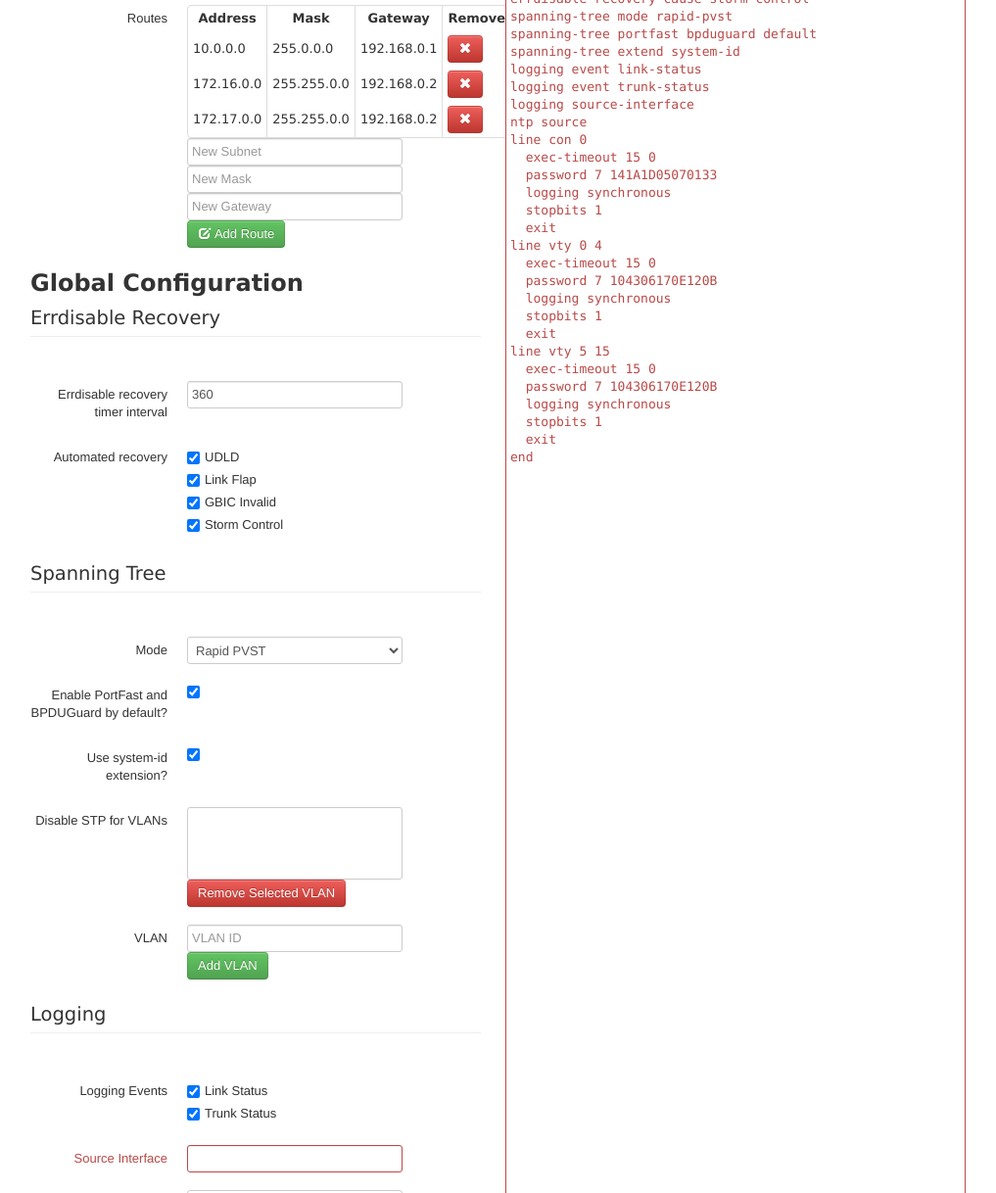
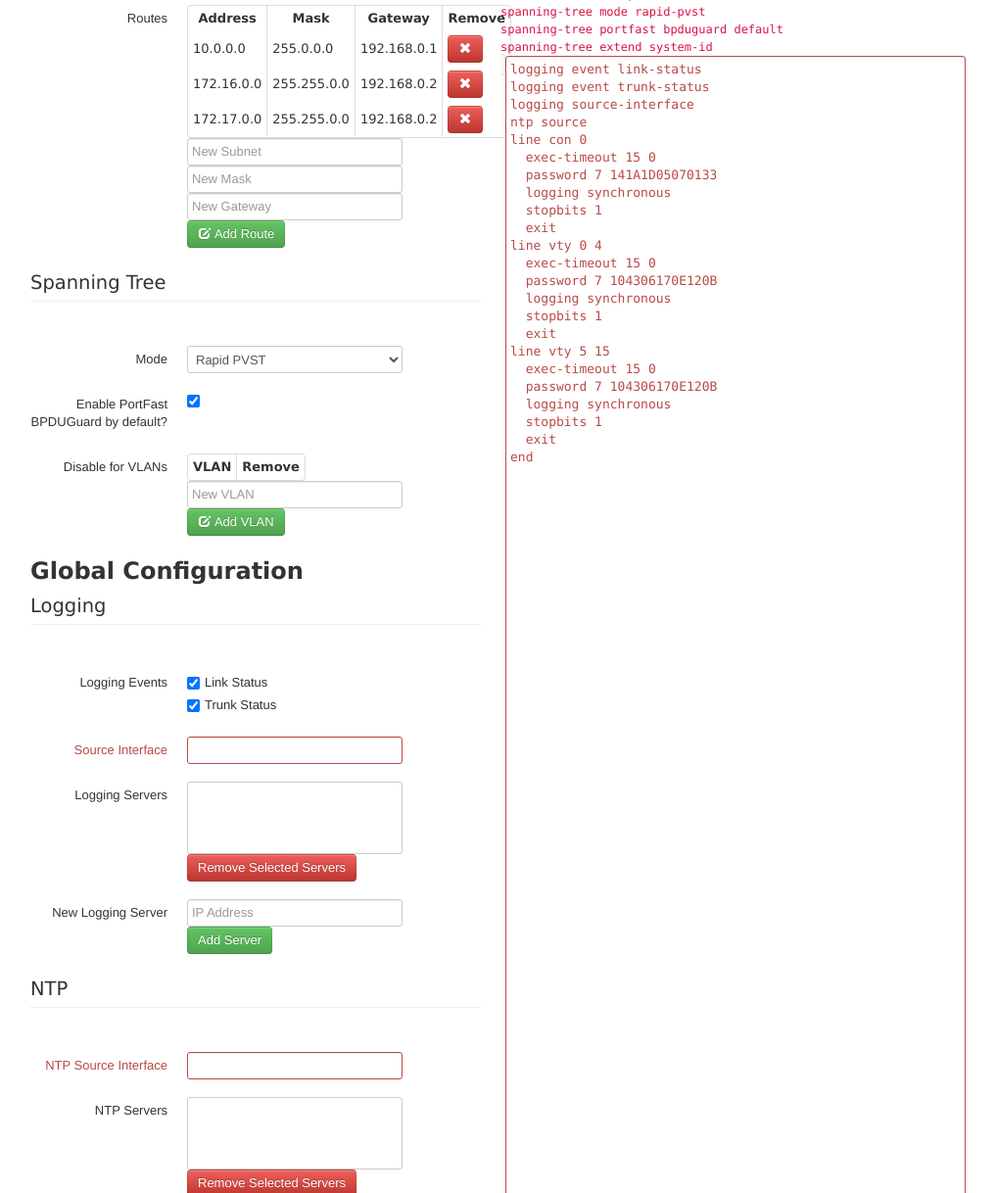
Before and after one commit to optiz0r/scgen, a plain HTML site: page index.html in a window 1280 px wide. Shown: the part 805-2023 px from the top of the page at 98% size, without its empty margins (139-1156 px from the left). Drawn offline with Linux system fonts and the light colour scheme.

Commit message:
Add spanning-tree UI

```diff
--- a/configs/models.json
+++ b/configs/models.json
@@ -277,8 +277,98 @@
                                 ]
                             }
                         ]
+                    },
+                    {
+                        "name": "Errdisable Recovery",
+                        "hidden": true,
+                        "groups": [
+                            {
+                                "name": "Recovery timer interval",
+                                "command": "errdisable_recovery_interval",
+                                "hidden": true,
+                                "ui": "number",
+                                "value": 300,
+                                "validation": {
+                                    "min": 10,
+                                    "max": 86400
+                                }
+                            },
+                            {
+                                "name": "Recovery from",
+                                "command": "errdisable_recovery_cause",
+                                "hidden": true,
+                                "ui": "checkboxgroup",
+                                "fields": [
+                                    {
+                                        "name": "UDLD",
+                                        "hidden": true,
+                                        "value": "udld",
+                                        "enabled": true
+                                    },
+                                    {
+                                        "name": "Link flap",
+                                        "hidden": true,
+                                        "value": "link-flap",
+                                        "enabled": true
+                                    },
+                                    {
+                                        "name": "Invalid GBIC",
+                                        "hidden": true,
+                                        "value": "gbic-invalid",
+                                        "enabled": true
+                                    },
+                                    {
+                                        "name": "Storm control",
+                                        "hidden": true,
+                                        "value": "storm-control",
+                                        "enabled": true
+                                    }
+                                ]
+                            }
+                        ]
+                    },
+                    {
+                        "name": "Spanning Tree",
+                        "hidden": false,
+                        "groups": [
+                            {
+                                "name": "Mode",
+                                "command": "spanningtree_mode",
+                                "hidden": false,
+                                "ui": "select",
+                                "selected": "rapid-pvst",
+                                "values": {
+                                    "rapid-pvst": "Rapid PVST",
+                                    "pvst": "PVST",
+                                    "mst": "MST"
+                                }
+                            },
+                            {
+                                "name": "Enable PortFast BPDUGuard by default?",
+                                "command": "spanningtree_portfast_bpduguard_default",
+                                "hidden": false,
+                                "ui": "checkbox",
+                                "value": false,
+                                "enabled": true
+                            },
+                            {
+                               "name": "Use System ID extension?",
+                               "command": "spanningtree_extend",
+                               "hidden": true,
+                               "ui": "checkbox",
+                               "value": false,
+                               "enabled": true
+                            },
+                            {
+                                "name": "Disable for VLANs",
+                                "command": "spanningtree_disable",
+                                "hidden": false,
+                                "ui": "stpdisable",
+                                "values": [
+                                ]
+                            }
+                        ]
                     }
-
                 ]
             },
             {
--- a/index.html
+++ b/index.html
@@ -108,10 +108,10 @@
                                                     </tbody>
                                                 </table>
                                                 <div class="parent">
-                                                    <input type="text" placeholder="New Hostname" ng-model="new_host" />
-                                                    <input type="text" placeholder="New IP Address" ng-model="new_address" ng-pattern="validation.ip" />
+                                                    <input type="text" placeholder="New Hostname" ng-model="hosts.new_host" />
+                                                    <input type="text" placeholder="New IP Address" ng-model="hosts.new_address" ng-pattern="validation.ip" />
                                                     <div>
-                                                        <button class="btn btn-success" ng-click="hosts.add($event, group, new_host, new_address);">
+                                                        <button class="btn btn-success" ng-click="hosts.add($event, group);">
                                                             <i class="icon-edit icon-white"></i> Add/Edit Host
                                                         </button>
                                                     </div>
@@ -141,12 +141,40 @@
                                                     </tbody>
                                                 </table>
                                                 <div class="parent">
-                                                    <input type="text" placeholder="New Subnet" ng-model="new_subnet" ng-pattern="validation.ip" />
-                                                    <input type="text" placeholder="New Mask" ng-model="new_mask" ng-pattern="validation.ip" />
-                                                    <input type="text" placeholder="New Gateway" ng-model="new_gateway" ng-pattern="validation.ip" />
+                                                    <input type="text" placeholder="New Subnet" ng-model="routes.new_subnet" ng-pattern="validation.ip" />
+                                                    <input type="text" placeholder="New Mask" ng-model="routes.new_mask" ng-pattern="validation.ip" />
+                                                    <input type="text" placeholder="New Gateway" ng-model="routes.new_gateway" ng-pattern="validation.ip" />
                                                     <div>
-                                                        <button class="btn btn-success" ng-click="routes.add($event, group, new_subnet, new_mask, new_gateway);">
+                                                        <button class="btn btn-success" ng-click="routes.add($event, group);">
                                                             <i class="icon-edit icon-white"></i> Add Route
+                                                        </button>
+                                                    </div>
+                                                </div>
+                                            </div>
+                                            <div ng-switch-when="stpdisable">
+                                                <table class="table-bordered table-condensed">
+                                                    <thead>
+                                                        <tr>
+                                                            <th>VLAN</th>
+                                                            <th>Remove</th>
+                                                        </tr>
+                                                    </thead>
+                                                    <tbody>
+                                                        <tr ng-repeat="vlan in group.values | orderBy:host">
+                                                            <td>{{vlan}}</td>
+                                                            <td>
+                                                                <button class="btn btn-danger" ng-click="stpdisable.remove($event, group, $index)">
+                                                                    <i class="icon-remove icon-white"></i>
+                                                                </button>
+                                                            </td>
+                                                        </tr>
+                                                    </tbody>
+                                                </table>
+                                                <div class="parent">
+                                                    <input type="text" placeholder="New VLAN" ng-model="stpdisable.new_vlan" />
+                                                    <div>
+                                                        <button class="btn btn-success" ng-click="stpdisable.add($event, group);">
+                                                            <i class="icon-edit icon-white"></i> Add VLAN
                                                         </button>
                                                     </div>
                                                 </div>
@@ -158,92 +186,6 @@
 
                         </div>
                         <h2>Global Configuration</h2>
-
-
-                        <fieldset><!--{{{-->
-                            <legend>Errdisable Recovery</legend>
-
-                            <div class="control-group">
-                                <label class="control-label" for="errdisable_recovery_interval">Errdisable recovery timer interval</label>
-                                <div class="controls">
-                                    <input type="text" id="errdisable_recovery_interval" name="errdisable_recovery_interval" class="global validate not_empty numeric" value="360" />
-                                </div>
-                            </div>
-
-                            <div class="control-group">
-                                <label class="control-label" for="errdisable_recovery_cause">Automated recovery</label>
-                                <div class="controls">
-
-                                    <label class="checkbox" for="errdisable_recovery_udld">
-                                        <input type="checkbox" id="errdisable_recovery_udld" name="errdisable_recovery_cause" value="udld" checked="checked" class="global" />
-                                        UDLD
-                                    </label>
-                                    <label class="checkbox" for="errdisable_recovery_link-flap">
-                                        <input type="checkbox" id="errdisable_recovery_link-flap" name="errdisable_recovery_cause" value="link-flap" checked="checked" class="global" />
-                                        Link Flap
-                                    </label>
-                                    <label class="checkbox" for="errdisable_recovery_gbic-invalid">
-                                        <input type="checkbox" id="errdisable_recovery_gbic-invalid" name="errdisable_recovery_cause" value="gbic-invalid" checked="checked" class="global" />
-                                        GBIC Invalid
-                                    </label>
-                                    <label class="checkbox" for="errdisable_recovery_storm-control">
-                                        <input type="checkbox" id="errdisable_recovery_storm-control" name="errdisable_recovery_cause" value="storm-control" checked="checked" class="global" />
-                                        Storm Control
-                                    </label>
-                                </div>
-                            </div>
-                        </fieldset><!--}}}-->
-
-                        <fieldset><!--{{{-->
-                            <legend>Spanning Tree</legend>
-
-                            <div class="control-group">
-                                <label class="control-label" for="spanning-tree_mode">Mode</label>
-                                <div class="controls">
-                                    <select id="spanning-tree_mode" name="spanningtree_mode" class="global">
-                                        <option value="pvst">PVST</option>
-                                        <option value="rapid-pvst" selected="selected">Rapid PVST</option>
-                                        <option value="mst">MST</option>
-                                    </select>
-                                </div>
-                            </div>
-
-                            <div class="control-group">
-                                <label class="control-label" for="spanning-tree_portfast_bpduguard_default">Enable PortFast and BPDUGuard by default?</label>
-                                <div class="controls">
-                                    <input type="checkbox" id="spanning-tree_portfast_bpduguard_default" name="spanningtree_portfast_bpduguard_default" checked="checked" class="global" />
-                                </div>
-                            </div>
-
-                            <div class="control-group">
-                                <label class="control-label" for="spanning-tree_extend">Use system-id extension?</label>
-                                <div class="controls">
-                                    <input type="checkbox" id="spanning-tree_extend" name="spanningtree_extend" checked="checked" class="global" />
-                                </div>
-                            </div>
-
-                            <div class="control-group">
-                                <label class="control-label" for="spanning-tree_disable">Disable STP for VLANs</label>
-                                <div class="controls">
-                                    <select id="spanning-tree_disable" name="spanningtree_disable" multiple="multiple" class="global list">
-                                        <!-- Spanning tree not disabled on any VLANs by default -->
-                                    </select>
-                                    <div>
-                                        <button class="btn btn-danger" id="spanning-tree_disable_remove">Remove Selected VLAN</button>
-                                    </div>
-                                </div>
-                            </div>
-
-                            <div class="control-group">
-                                <label class="control-label" for="spanning-tree_disable_new">VLAN</label>
-                                <div class="controls">
-                                    <input type="text" id="spanning-tree_disable_new" placeholder="VLAN ID" />
-                                    <div>
-                                        <button class="btn btn-success" id="spanning-tree_disable_add">Add VLAN</button>
-                                    </div>
-                                </div>
-                            </div>
-                        </fieldset>
 
                         <fieldset><!--{{{-->
                             <legend>Logging</legend>
@@ -764,6 +706,11 @@
                                                                     {{group.command|ioscommand:context.ios_context:routes.command(route.subnet, route.mask, route.gateway):group.indent||0}}
                                                                 </div>
                                                             </div>
+                                                            <div ng-switch-when="stpdisable">
+                                                                <div ng-repeat="vlan in group.values.sort()">
+                                                                    {{group.command|ioscommand:context.ios_context:stpdisable.command(vlan):group.indent||0}}
+                                                                </div>
+                                                            </div>
                                                         </ng-switch>
                                                     </div>
                                                 </ng-switch>
--- a/js/controllers.js
+++ b/js/controllers.js
@@ -21,32 +21,58 @@ function models_controller($scope, $http) {
     }
 
     $scope.hosts = {
+        new_host: '',
+        new_address: '',
         remove: function($event, group, host) {
+            this.new_host = host;
+            this.new_address = group.values[host];
             delete group.values[host];
         },
-
-        add: function($event, group, host, address) {
-            group.values[host] = address;
+        add: function($event, group) {
+            group.values[this.new_host] = this.new_address;
+            this.new_host = '';
+            this.new_address = '';
         },
-
         command: function(host, address) {
             return host + ' ' + address;
         }
     }
 
     $scope.routes = {
+        new_subnet: '',
+        new_mask: '',
+        new_gateway: '',
         remove: function($event, group, index) {
+            this.new_subnet = group.values[index].subnet;
+            this.new_mask = group.values[index].mask;
+            this.new_gateway = group.values[index].gateway;
             group.values.splice(index, 1);
         },
-
-        add: function($event, group, subnet, mask, gateway) {
-            group.values.push({subnet: subnet, mask: mask, gateway: gateway});
+        add: function($event, group) {
+            group.values.push({subnet: this.new_subnet, mask: this.new_mask, gateway: this.new_gateway});
+            this.new_subnet = '';
+            this.new_mask = '';
+            this.new_gateway = '';
         },
-
         command: function(subnet, mask, gateway) {
             return subnet + ' ' + mask + ' ' + gateway;
         }
     }
 
+    $scope.stpdisable = {
+        new_vlan: '',
+        remove: function($event, group, index) {
+            this.new_vlan = group.values[index];
+            group.values.splice(index, 1);
+        },
+        add: function($event, group) {
+            group.values.push(this.new_vlan);
+            this.new_vlan = '';
+        },
+        command: function(vlan) {
+            return vlan;
+        }
+    }
+
 }
 //models_controller.$inject = ['$scope', '$http'];
```
